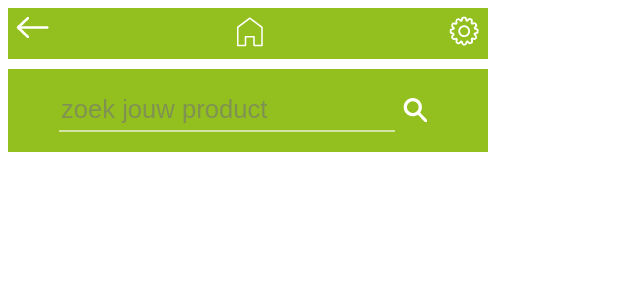
After one commit to lisalepaige/EcoFlavor, a PHP site: page /detail.php in a window 1280 px wide. The commit adds this page. Shown: the top 300 px of the page, without its empty margins (0-640 px from the left). Run offline with PHP 8.4, Linux system fonts and the light colour scheme.

Commit message:
head.inc.php

```diff
--- a/css/style.css
+++ b/css/style.css
@@ -9,11 +9,6 @@ header
     background-color: #93C01F;
     display: flex;
     justify-content: space-between;
-}
-
-.header__home
-{
-    opacity: 0.5;
 }
 
 .search__input
--- /dev/null
+++ b/detail.php
@@ -0,0 +1,22 @@
+<?php
+?><!DOCTYPE html>
+
+<?php include_once("head.inc.php"); ?>
+
+<body>
+
+<header>
+    <a href="search.php?search="$search""><img src="images/arrow.png" alt="back"></a>
+    <a href="index.php"><img src="images/home.png" alt="home" class="header__home"></a>
+    <a href="instellingen.php"><img src="images/instellingen.png" alt="instellingen"></a>
+</header>
+
+   <div class="search">
+       <form action="" method="get" class="searchNav">
+        <input type="search" name="search" placeholder="zoek jouw product" class="search__input">
+        <input type=image src=images/search.png alt="Submit">
+    </form>
+    </div>
+
+</body>
+</html>
--- /dev/null
+++ b/head.inc.php
@@ -0,0 +1,10 @@
+<html lang="en">
+<head>
+    <meta charset="UTF-8">
+    <meta name="viewport" content="width=device-width, initial-scale=1.0">
+    <meta http-equiv="X-UA-Compatible" content="ie=edge">
+    <link href="https://fonts.googleapis.com/css?family=Roboto" rel="stylesheet">
+    <link rel="stylesheet" type="text/css" href="css/style.css">
+
+    <title>EcoFlavor</title>
+</head>
```
Also changed, not shown: index.php (+1 -10 lines), search.php (+1 -10 lines).
